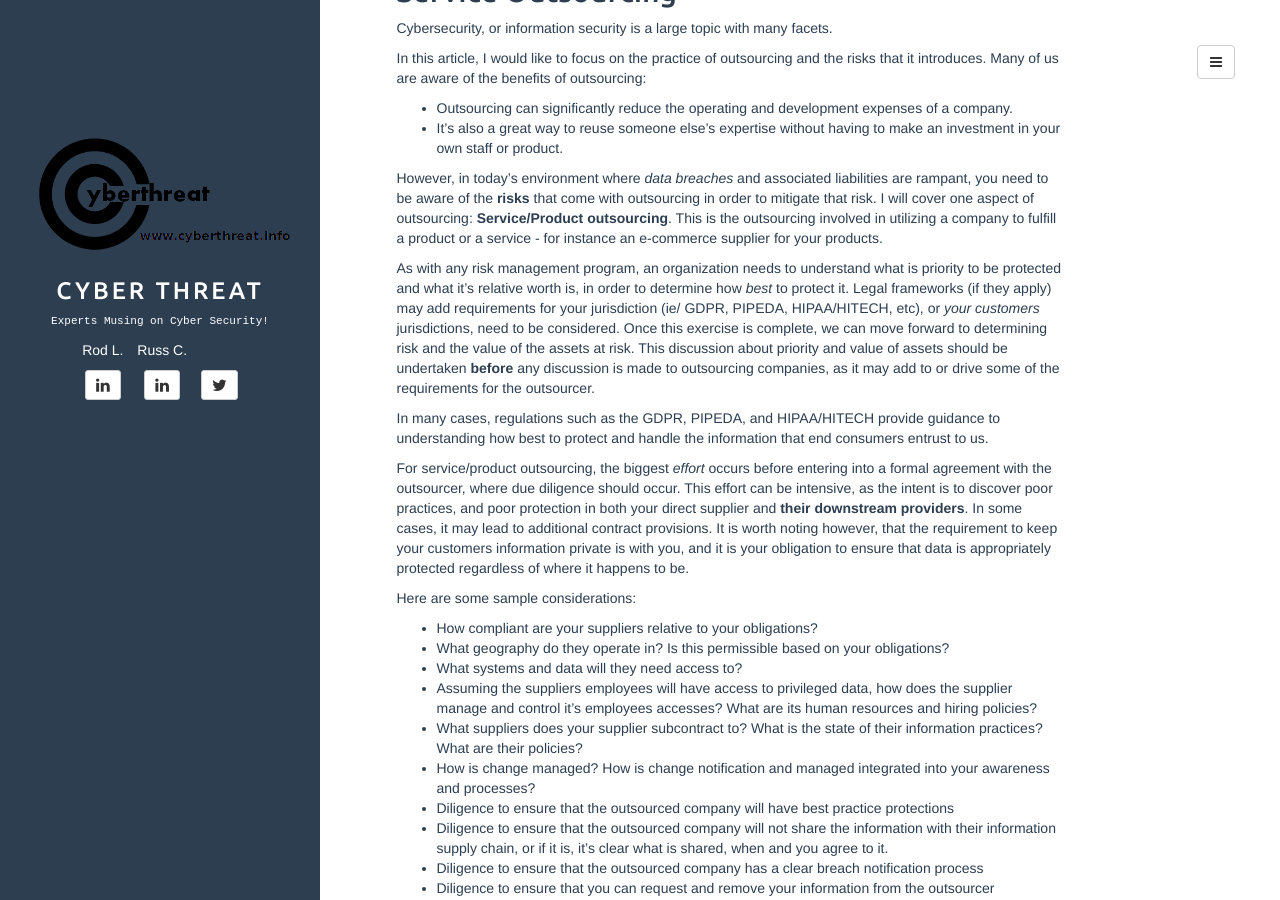
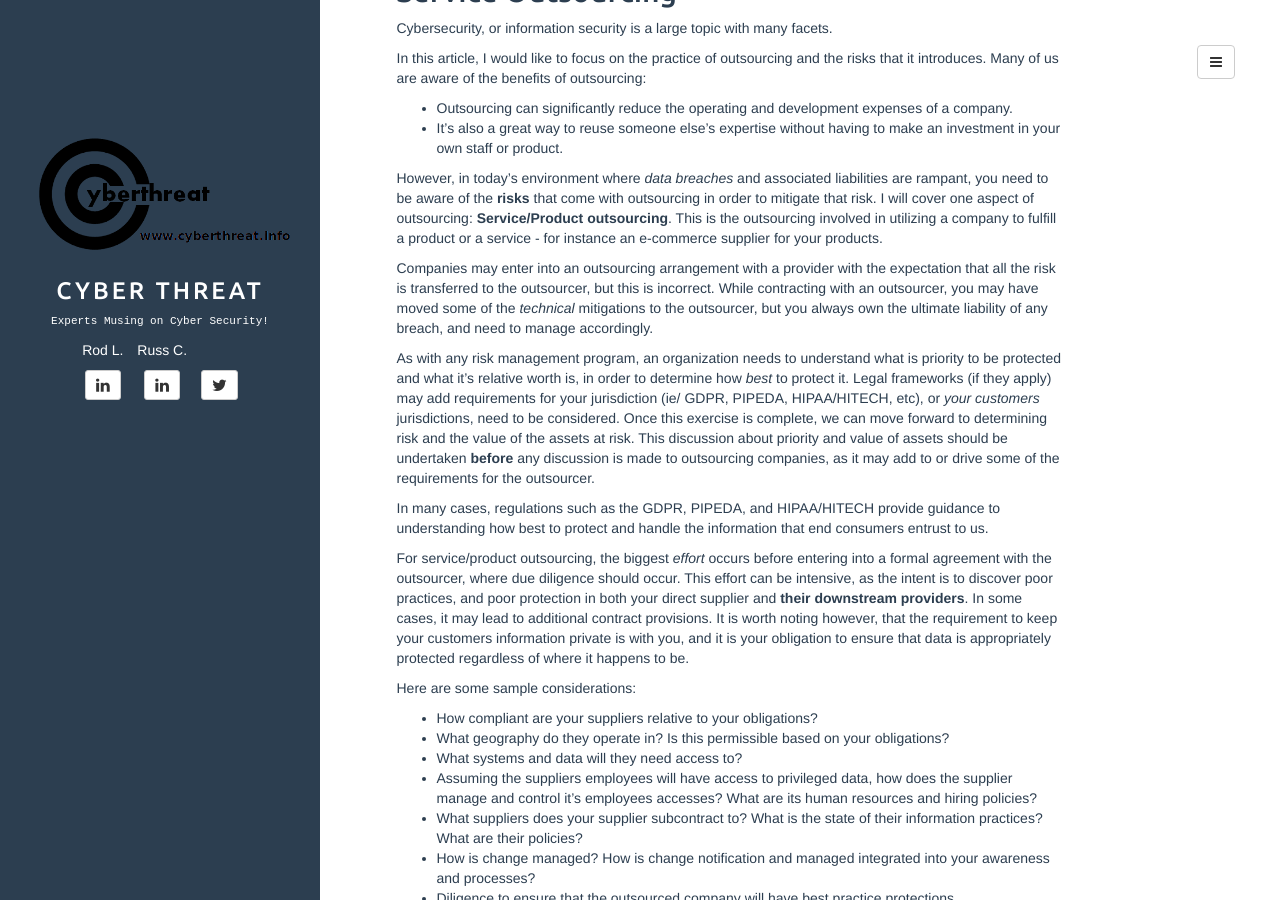
Before and after one commit to cyberthreatinfo/cyberthreatinfo.github.io, a Jekyll site: the page built from _posts/2019-08-30-outsourcing-service.md, in a window 1280 px wide and 900 px high, scrolled down 605 px. Built offline with Jekyll 4.4.1, drawn with Linux system fonts in a browser that asks for light colours.

Commit message:
Added a paragraph on the liability.

```diff
--- a/_posts/2019-08-30-outsourcing-service.md
+++ b/_posts/2019-08-30-outsourcing-service.md
@@ -37,6 +37,12 @@ order to mitigate that risk.  I will cover one aspect of outsourcing:
 **Service/Product outsourcing**.  This is the outsourcing involved in utilizing
 a company to fulfill a product or a service - for instance an e-commerce
 supplier for your products.
+
+Companies may enter into an outsourcing arrangement with a provider with the
+expectation that all the risk is transferred to the outsourcer, but this
+is incorrect.  While contracting with an outsourcer, you may have moved some
+of the _technical_ mitigations to the outsourcer, but you always own the
+ultimate liability of any breach, and need to manage accordingly.
 
 
 As with any risk management program, an organization needs to understand what
```
